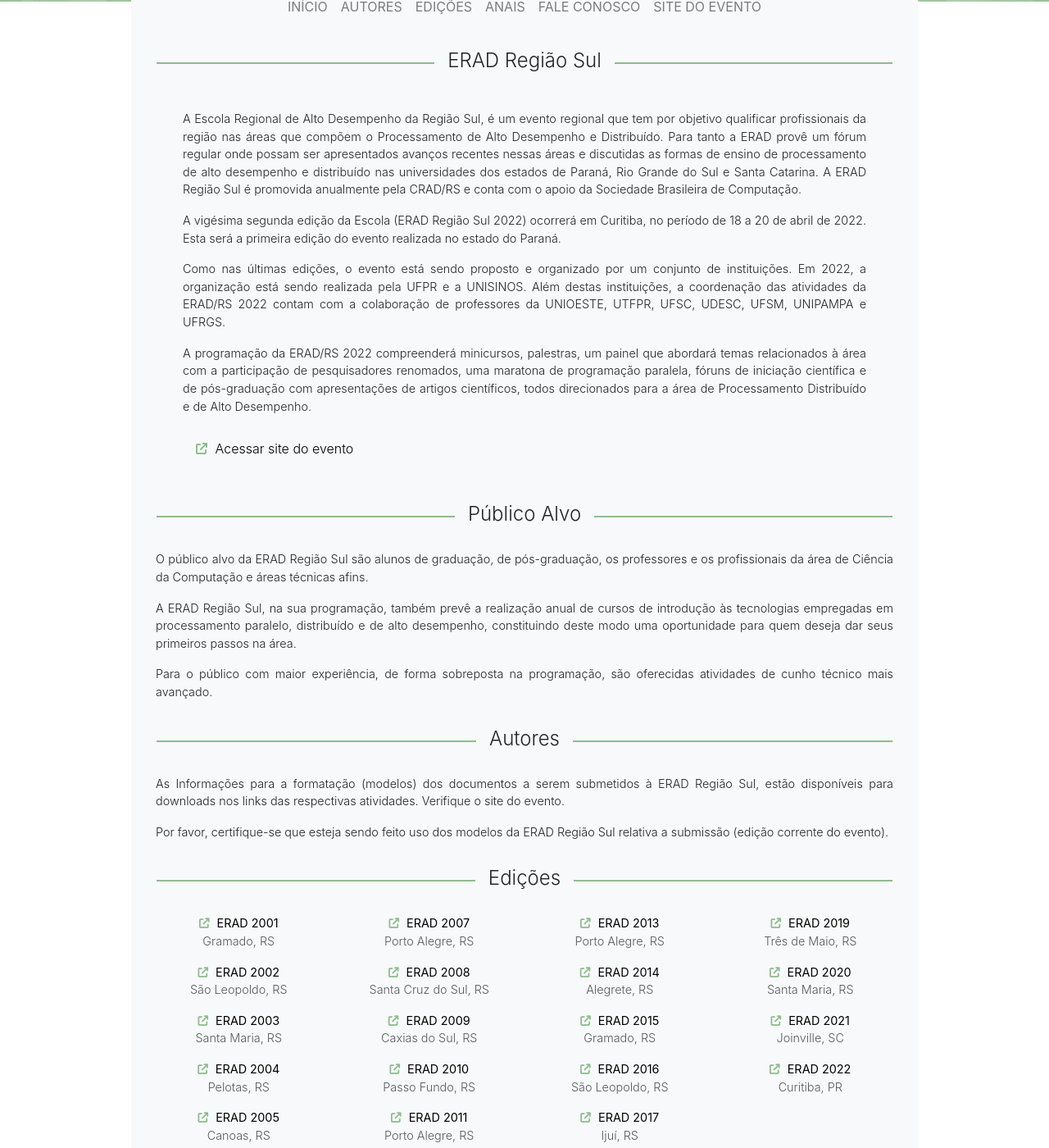
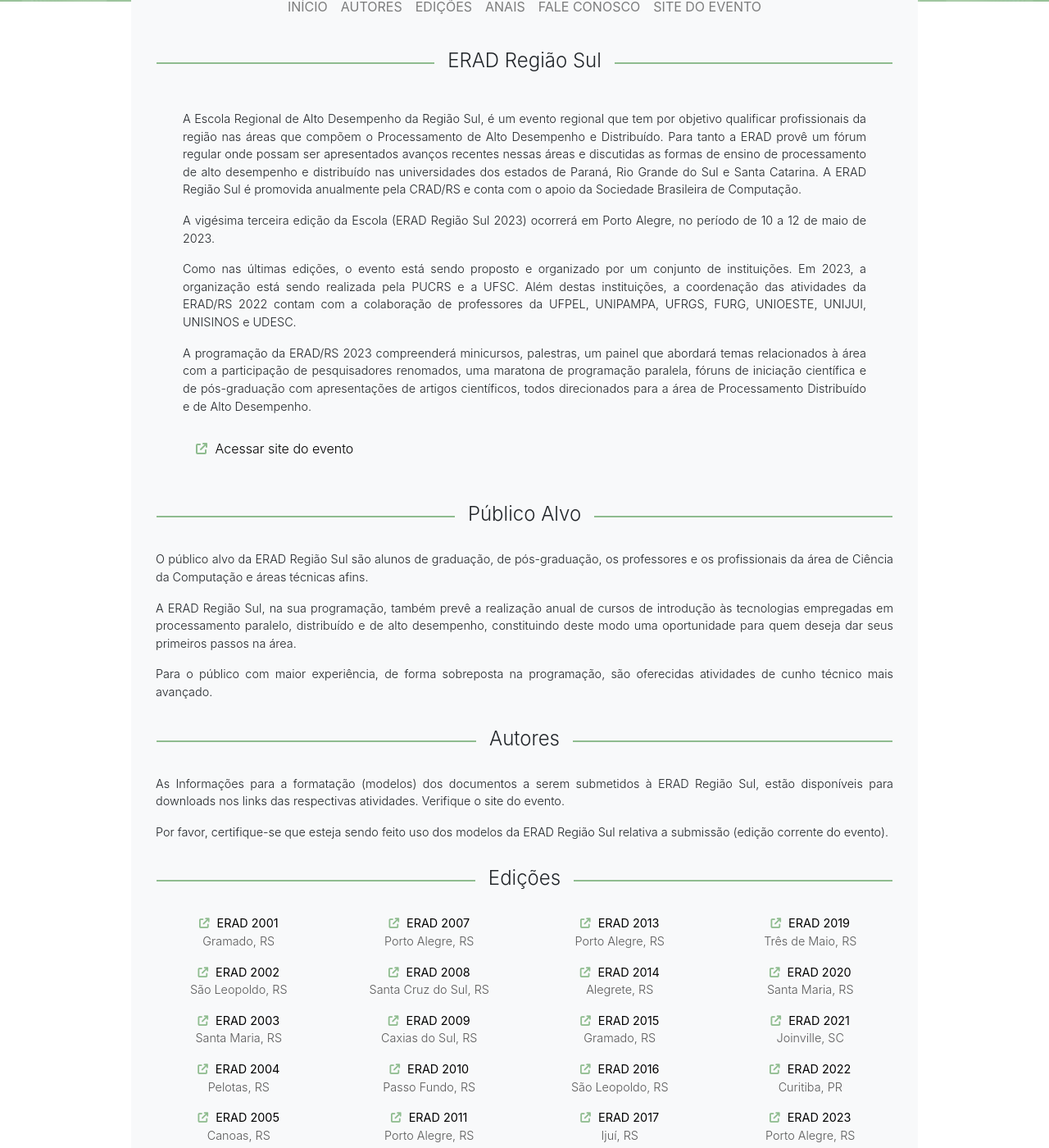
Before and after one commit to cradrs/cradrs.github.io, a Jekyll site: the page built from erad-rs.html, in a window 1280 px wide and 1400 px high, scrolled down 398 px. Shown: the whole window at 82% size. Built offline with Jekyll 4.4.1, drawn with Linux system fonts in a browser that asks for light colours.

Commit message:
Update pagina-eradrs.yml

```diff
--- a/_data/pagina-eradrs.yml
+++ b/_data/pagina-eradrs.yml
@@ -5,10 +5,10 @@
 sobre: "A Escola Regional de Alto Desempenho da Região Sul, é um evento regional que tem por objetivo qualificar profissionais da região nas áreas que compõem o Processamento de Alto Desempenho e Distribuído. Para tanto a ERAD provê um fórum regular onde possam ser apresentados avanços recentes nessas áreas e discutidas as formas de ensino de processamento de alto desempenho e distribuído nas universidades dos estados de Paraná, Rio Grande do Sul e Santa Catarina. A ERAD Região Sul é promovida anualmente pela CRAD/RS e conta com o apoio da Sociedade Brasileira de Computação."
 
 evento:
-  data: "A vigésima segunda edição da Escola (ERAD Região Sul 2022) ocorrerá em Curitiba, no período de 18 a 20 de abril de 2022. Esta será a primeira edição do evento realizada no estado do Paraná."
-  descricao: "Como nas últimas edições, o evento está sendo proposto e organizado por um conjunto de instituições. Em 2022, a organização está sendo realizada pela UFPR e a UNISINOS. Além destas instituições, a coordenação das atividades da ERAD/RS 2022 contam com a colaboração de professores da UNIOESTE, UTFPR, UFSC, UDESC, UFSM, UNIPAMPA e UFRGS."
-  programacao: "A programação da ERAD/RS 2022 compreenderá minicursos, palestras, um painel que abordará temas relacionados à área com a participação de pesquisadores renomados, uma maratona de programação paralela, fóruns de iniciação científica e de pós-graduação com apresentações de artigos científicos, todos direcionados para a área de Processamento Distribuído e de Alto Desempenho."
-  site: "https://web.inf.ufpr.br/erad2022/"
+  data: "A vigésima terceira edição da Escola (ERAD Região Sul 2023) ocorrerá em Porto Alegre, no período de 10 a 12 de maio de 2023."
+  descricao: "Como nas últimas edições, o evento está sendo proposto e organizado por um conjunto de instituições. Em 2023, a organização está sendo realizada pela PUCRS e a UFSC. Além destas instituições, a coordenação das atividades da ERAD/RS 2022 contam com a colaboração de professores da UFPEL, UNIPAMPA, UFRGS, FURG, UNIOESTE, UNIJUI, UNISINOS e UDESC."
+  programacao: "A programação da ERAD/RS 2023 compreenderá minicursos, palestras, um painel que abordará temas relacionados à área com a participação de pesquisadores renomados, uma maratona de programação paralela, fóruns de iniciação científica e de pós-graduação com apresentações de artigos científicos, todos direcionados para a área de Processamento Distribuído e de Alto Desempenho."
+  site: "https://cradrs.github.io/eradrs2023"
 
 
 ## Público Alvo
@@ -152,12 +152,18 @@ edicoes:
   - nome: "ERAD 2021"
     local: "Joinville, SC"
     link: "http://labp2d.joinville.udesc.br/erad2021/"
-    anais: "https://sol.sbc.org.br/index.php/eradrs/index"
+    anais: "https://sol.sbc.org.br/index.php/eradrs/issue/view/721"
     capa: "img/capas_erad/capa2021.jpg"
 
   - nome: "ERAD 2022"
     local: "Curitiba, PR"
     link: "https://web.inf.ufpr.br/erad2022/"
+    anais: "https://sol.sbc.org.br/index.php/eradrs/issue/view/892"
+    capa: "img/capas_erad/capa2022.jpg"
+
+  - nome: "ERAD 2023"
+    local: "Porto Alegre, RS"
+    link: "https://cradrs.github.io/eradrs2023"
 
 # Atualizar informações da edição:
 
```
